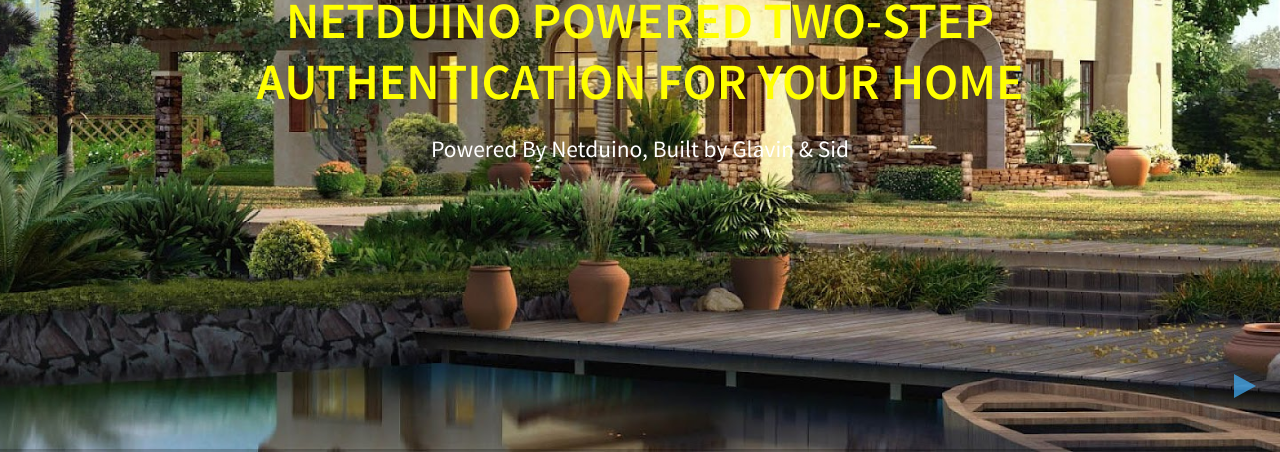
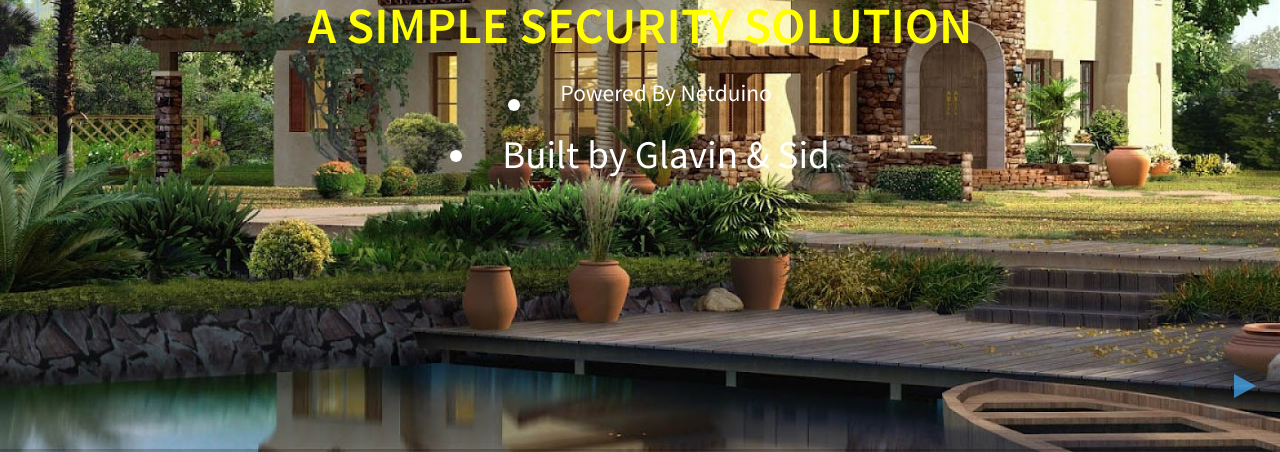
Before and after one commit to siddharthjn/Authnet, a website: page index.html in a window 1280 px wide. Shown: the part 348-800 px from the top of the page. Drawn offline with Linux system fonts and the light colour scheme.

Commit message:
Update index.html

```diff
--- a/index.html
+++ b/index.html
@@ -42,10 +42,11 @@
 			<div class="slides">
 				<section data-background ="image/home.jpg">
 					<h1>Authnet</h1>
-					<h3><font color="yellow">Netduino powered two-step authentication for your home</font></h3>
+					<h3><font color="yellow">A Simple Security Solution</font></h3>
 
 					<p>
-						<small>Powered By Netduino, Built by Glavin & Sid</small>
+						<li><small>Powered By Netduino</small></li>
+						<li><small></small>Built by Glavin & Sid</small></small></li>
 					</p>
 				</section>
 
```
